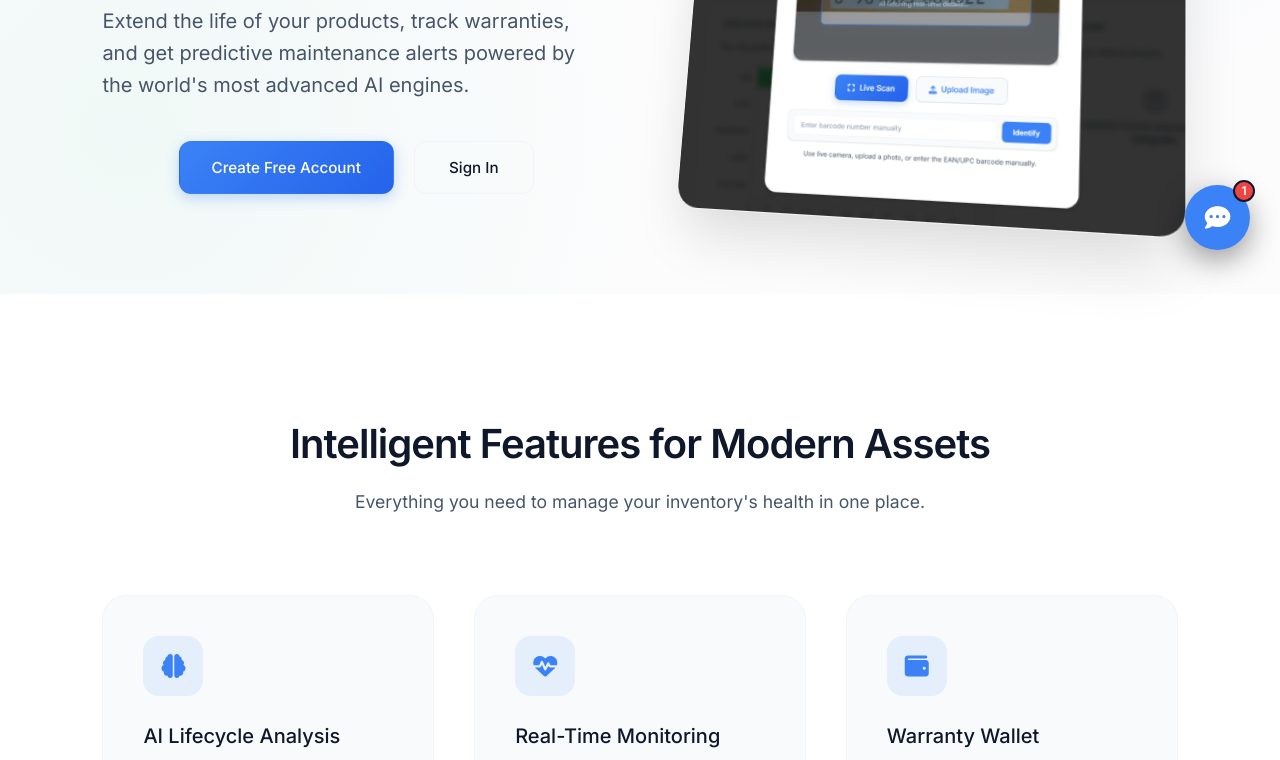
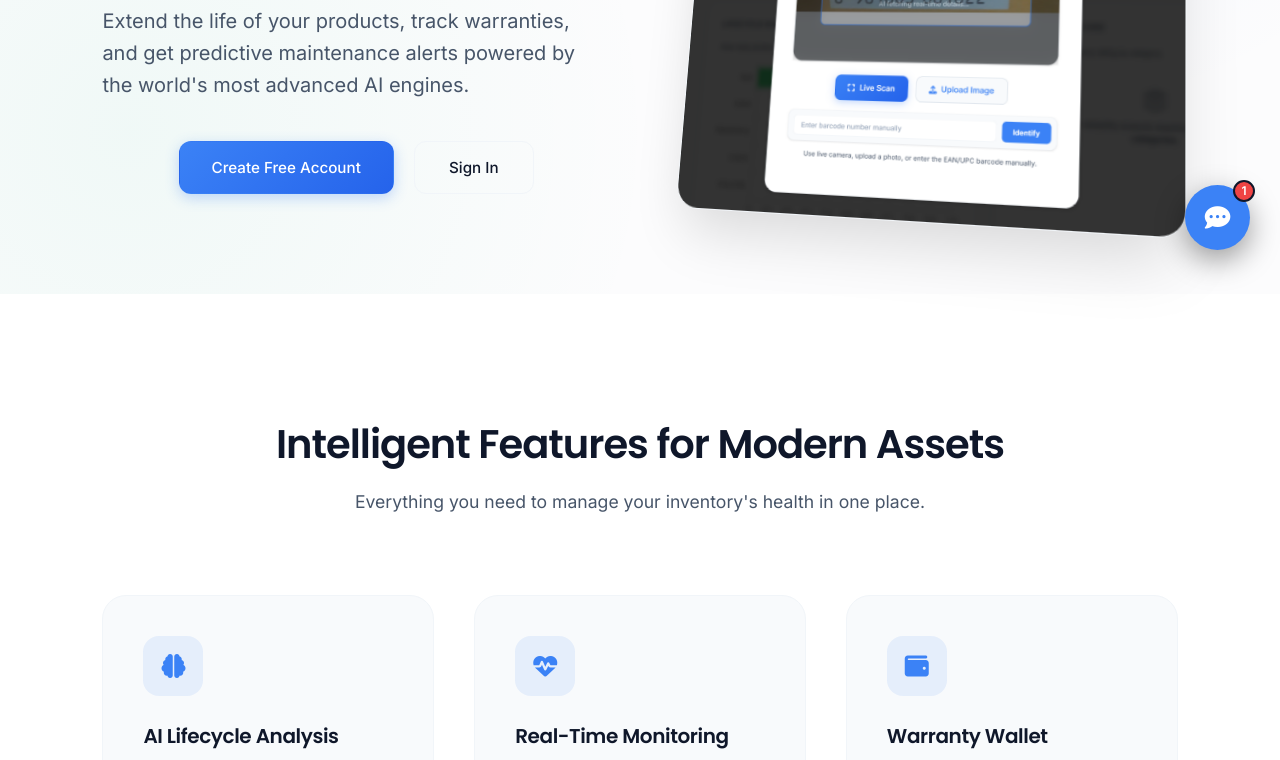
Before and after one commit to achuthmanne/lifesync-ai, a website: page public/index.html in a window 1280 px wide. Shown: the part 520-1280 px from the top of the page. Drawn offline with nearby package versions, Linux system fonts and the light colour scheme.

Commit message:
style: upgrade typography to Poppins and Inter for modern SaaS look

```diff
--- a/public/css/landing.css
+++ b/public/css/landing.css
@@ -24,6 +24,7 @@
 .landing-nav .logo {
     margin-bottom: 0;
     font-size: 1.5rem;
+    font-weight: 600;
 }
 
 .nav-links {
@@ -60,6 +61,7 @@
     line-height: 1.25;
     margin-bottom: 25px;
     letter-spacing: -2px;
+    font-weight: 600;
     background: linear-gradient(135deg, var(--text-main) 0%, #475569 100%);
     -webkit-background-clip: text;
     background-clip: text;
@@ -265,6 +267,7 @@
     font-size: 2.5rem;
     margin-bottom: 15px;
     letter-spacing: -1px;
+    font-weight: 600;
 }
 
 .section-header p {
@@ -518,7 +521,7 @@
 
 .legal-header h3 {
     font-size: 2rem;
-    font-weight: 700;
+    font-weight: 600;
     letter-spacing: -1px;
     margin: 0;
     background: linear-gradient(135deg, var(--text-main) 0%, #475569 100%);
@@ -557,7 +560,7 @@
     margin-bottom: 15px;
     text-transform: uppercase;
     letter-spacing: 1.5px;
-    font-weight: 700;
+    font-weight: 600;
     display: flex;
     align-items: center;
     gap: 10px;
--- a/public/css/style.css
+++ b/public/css/style.css
@@ -1,4 +1,4 @@
-@import url('https://fonts.googleapis.com/css2?family=Inter:wght@300;400;500;600;700&display=swap');
+/* Typography System - Modern SaaS */
 
 :root {
     --primary: #3b82f6; /* Vibrant Blue */
@@ -26,7 +26,8 @@
     margin: 0;
     padding: 0;
     box-sizing: border-box;
-    font-family: 'Inter', -apple-system, BlinkMacSystemFont, "Segoe UI", Roboto, sans-serif;
+    font-family: 'Inter', system-ui, -apple-system, sans-serif;
+    font-weight: 400;
 }
 
 input, select, textarea, button {
@@ -60,15 +61,24 @@ body {
     box-shadow: var(--shadow-md);
 }
 
-h1, h2 {
-    font-weight: 600;
-}
-
-h3, h4, h5 {
+h1, h2, h3, h4, h5, h6, .logo, .nav-item, .welcome-title, .section-header h2, .legal-header h3, .modal-content h3 {
+    font-family: 'Poppins', sans-serif !important;
+    font-weight: 600;
+    letter-spacing: -0.02em;
+}
+
+p, label, span, div, li, td, th {
+    font-family: 'Inter', sans-serif;
+    font-weight: 400;
+}
+
+.btn, button, .modal-tab, .nav-links a {
+    font-family: 'Inter', sans-serif;
     font-weight: 500;
 }
 
-p, label, input, select, textarea, button, span, div {
+input, select, textarea {
+    font-family: 'Inter', sans-serif;
     font-weight: 400;
 }
 
--- a/public/index.html
+++ b/public/index.html
@@ -6,7 +6,7 @@
     <meta name="description" content="Manage your products lifecycle with advanced AI insights from OpenAI, Gemini, and Groq.">
     <title>LifeSync AI | Product Lifecycle Dashboard</title>
     <script src="https://accounts.google.com/gsi/client" async defer></script>
-    <link href="https://fonts.googleapis.com/css2?family=Inter:wght@300;400;500;600&display=swap" rel="stylesheet">
+    <link href="https://fonts.googleapis.com/css2?family=Inter:wght@400;500;600&family=Poppins:wght@600;700&display=swap" rel="stylesheet">
     <link rel="stylesheet" href="css/style.css?v=1.1">
     <link rel="stylesheet" href="css/landing.css">
     <link rel="stylesheet" href="css/warranty.css">
```
